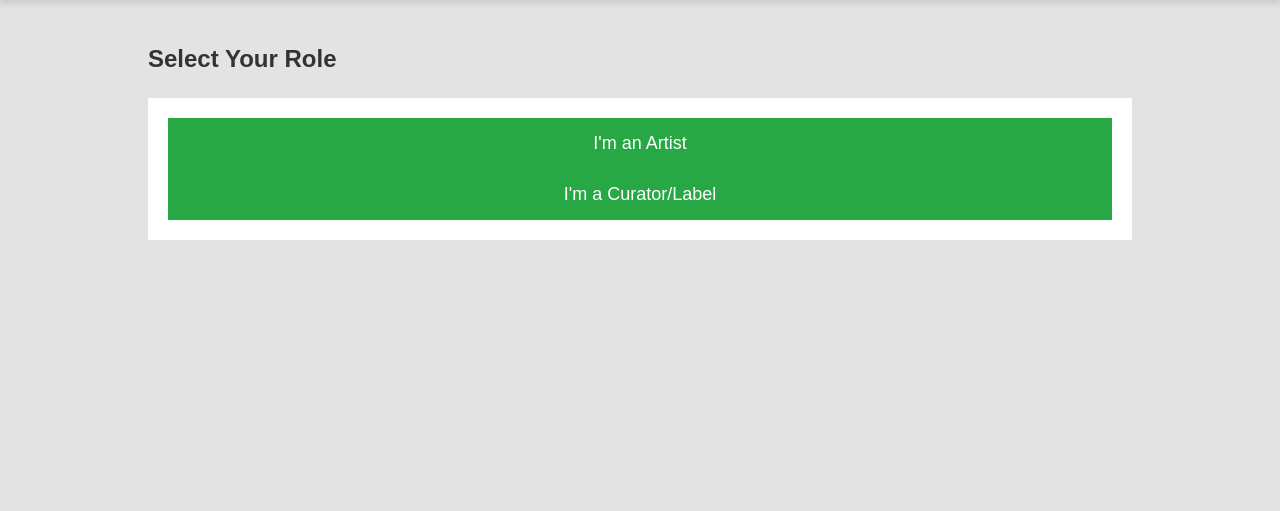
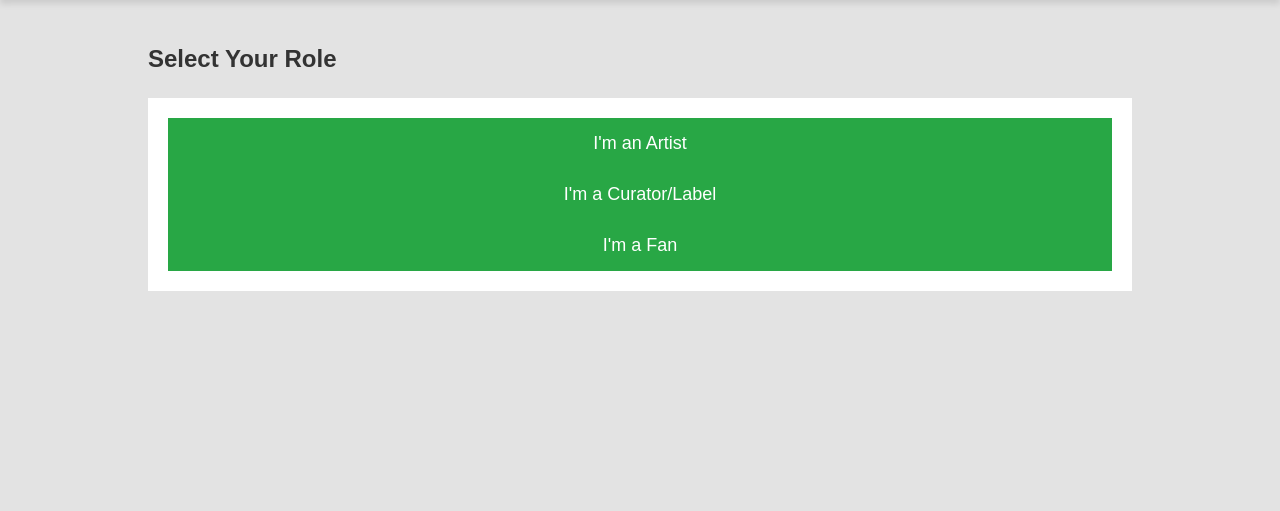
Before and after one commit to GoPanda-dev/Sound-Marshal, a Django app: page /select-role/ in a window 1280 px wide. Shown: the part 110-621 px from the top of the page. Run offline with Django 5.2, Linux system fonts and the light colour scheme; a user stored in the database is signed in; data comes from the database, SQL or seed files in the repository; both versions use the stored data as it was after the commit.

Commit message:
10th Commit - Add sign up as fan and fix sign up flow

```diff
--- a/core/models.py
+++ b/core/models.py
@@ -68,6 +68,7 @@ class Profile(models.Model):
     ROLE_CHOICES = (
         ('artist', 'Artist'),
         ('curator', 'Curator/Label'),
+        ('fan', 'Fan'),  # Added option to sign up as a Fan
     )
 
     tokens = models.IntegerField(default=0)
@@ -121,6 +122,11 @@ class Profile(models.Model):
     @property
     def is_curator(self):
         return self.role == 'curator'
+
+    @property
+    def is_fan(self):
+        return self.role == 'fan'  # Added property for Fan role
+
 
 class Track(models.Model):
     artist = models.ForeignKey(User, on_delete=models.CASCADE)
--- a/core/templates/core/select_role.html
+++ b/core/templates/core/select_role.html
@@ -8,5 +8,6 @@
     {% csrf_token %}
     <button type="submit" name="role" value="artist" class="btn">I'm an Artist</button>
     <button type="submit" name="role" value="curator" class="btn">I'm a Curator/Label</button>
+    <button type="submit" name="role" value="fan" class="btn">I'm a Fan</button>
 </form>
 {% endblock %}
--- a/core/urls.py
+++ b/core/urls.py
@@ -6,6 +6,7 @@ urlpatterns = [
     path('select-role/', views.select_role, name='select_role'),
     path('create-artist-profile/', views.create_artist_profile, name='create_artist_profile'),
     path('create-curator-label-profile/', views.create_curator_label_profile, name='create_curator_label_profile'),
+    path('create-fan-profile/', views.create_fan_profile, name='create_fan_profile'),
     path('account/settings/', views.account_settings, name='account_settings'),
     path('profile/<slug:slug>/', views.profile_detail, name='profile_detail'),
     path('dashboard/artist/', views.artist_dashboard, name='artist_dashboard'),
--- a/core/views.py
+++ b/core/views.py
@@ -326,22 +326,21 @@ def account_settings(request):
 
 @login_required
 def select_role(request):
-    # Ensure the profile exists
-    profile, created = Profile.objects.get_or_create(user=request.user)
+    if request.method == 'POST':
+        selected_role = request.POST.get('role')
+        profile = request.user.profile
 
-    if request.method == 'POST':
-        role = request.POST.get('role')
+        if selected_role in ['artist', 'curator', 'fan']:
+            profile.role = selected_role
+            profile.role_selected = True
+            profile.save()
 
-        if role == 'artist':
-            profile.role_selected = True
-            profile.role = 'artist'
-            profile.save()
-            return redirect('create_artist_profile')
-        elif role == 'curator':
-            profile.role_selected = True
-            profile.role = 'curator'
-            profile.save()
-            return redirect('create_curator_label_profile')
+            if selected_role == 'artist':
+                return redirect('create_artist_profile')
+            elif selected_role == 'curator':
+                return redirect('create_curator_label_profile')
+            elif selected_role == 'fan':
+                return redirect('create_fan_profile')
 
     return render(request, 'core/select_role.html')
 
@@ -356,7 +355,7 @@ def create_artist_profile(request):
             profile.role_selected = True
             profile.role = 'artist'
             profile.save()
-            return redirect('profile_detail', pk=profile.pk)
+            return redirect('profile_detail', slug=profile.slug)
     else:
         form = ProfileForm(instance=profile)
 
@@ -373,11 +372,28 @@ def create_curator_label_profile(request):
             profile.role_selected = True
             profile.role = 'curator'
             profile.save()
-            return redirect('profile_detail', pk=profile.pk)
+            return redirect('profile_detail', slug=profile.slug)
     else:
         form = ProfileForm(instance=profile)
 
     return render(request, 'core/create_curator_label_profile.html', {'form': form})
+
+@login_required
+def create_fan_profile(request):
+    profile = request.user.profile
+
+    if request.method == 'POST':
+        form = ProfileForm(request.POST, instance=profile)
+        if form.is_valid():
+            profile = form.save(commit=False)
+            profile.role_selected = True
+            profile.role = 'fan'
+            profile.save()
+            return redirect('profile_detail', slug=profile.slug)
+    else:
+        form = ProfileForm(instance=profile)
+
+    return render(request, 'core/create_fan_profile.html', {'form': form})
 
 @login_required
 def create_campaign(request):
```
Also changed, not shown: core/templates/core/create_fan_profile.html (added, +12 -0 lines), db.sqlite3.
